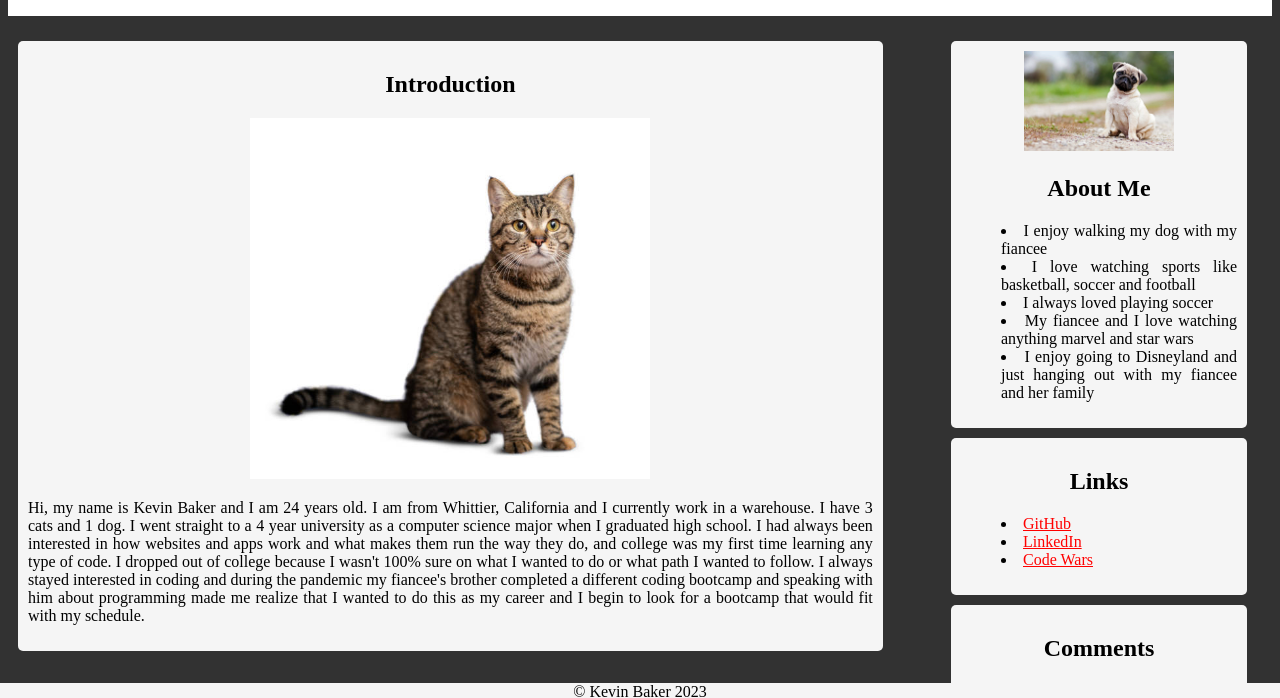
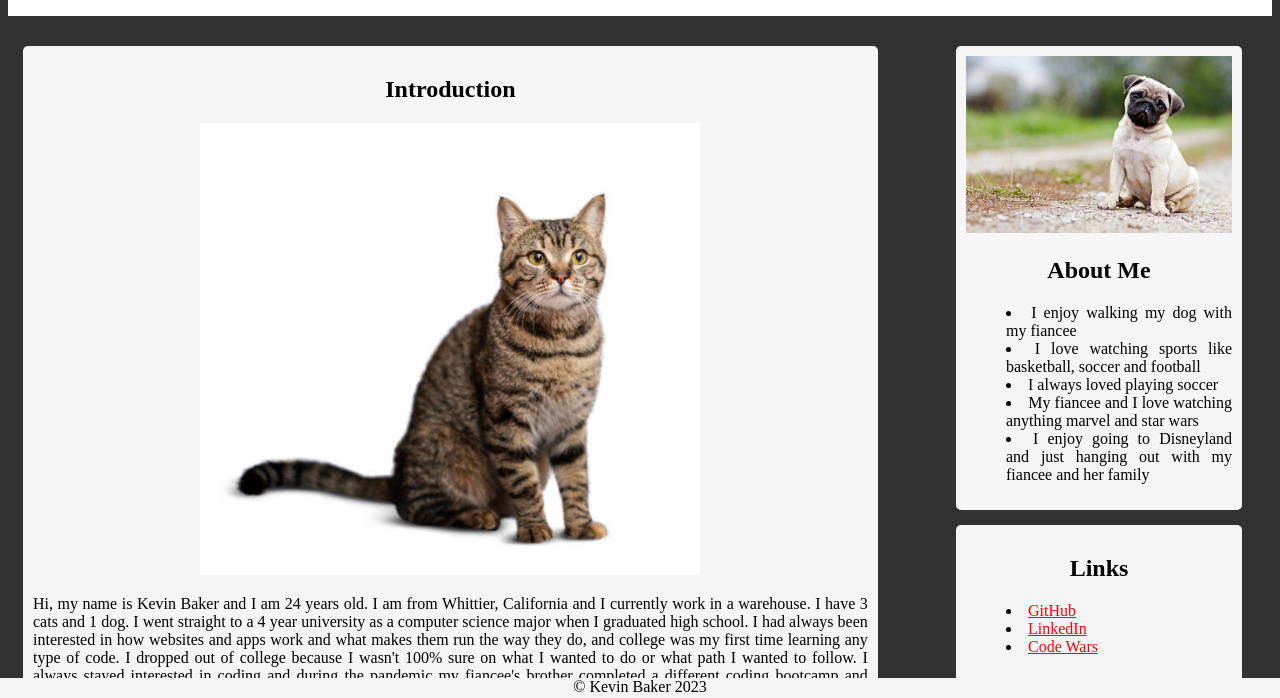
Before and after one commit to Kevinbaker2023/Portfolio, a plain HTML site: page index.html in a window 1280 px wide. Shown: the part 102-800 px from the top of the page. Drawn offline with Linux system fonts and the light colour scheme.

Commit message:
updated css

```diff
--- a/main.css
+++ b/main.css
@@ -37,18 +37,18 @@ body {
   }
 
 #pug-image {
-    width: 150px;
+    max-width: 100%;
     border: 10px;
   }
 
 #cat-image {
-    width: 400px;
+    width: 500px;
   }
 
 .side-articles, .main-articles {
     border-radius: 5px;
     padding: 10px;
-    margin: 10px;
+    margin: 15px;
     background-color: whitesmoke;
     max-width: 100%;
   }
@@ -86,8 +86,8 @@ header, main, footer{
         bottom: 0;
         position: fixed;
         width: 100%;
-        margin-top: 5px;
-        height: 15px;
+        margin-top: 10px;
+        height: 20px;
         background-color: whitesmoke;
       }
 
```
